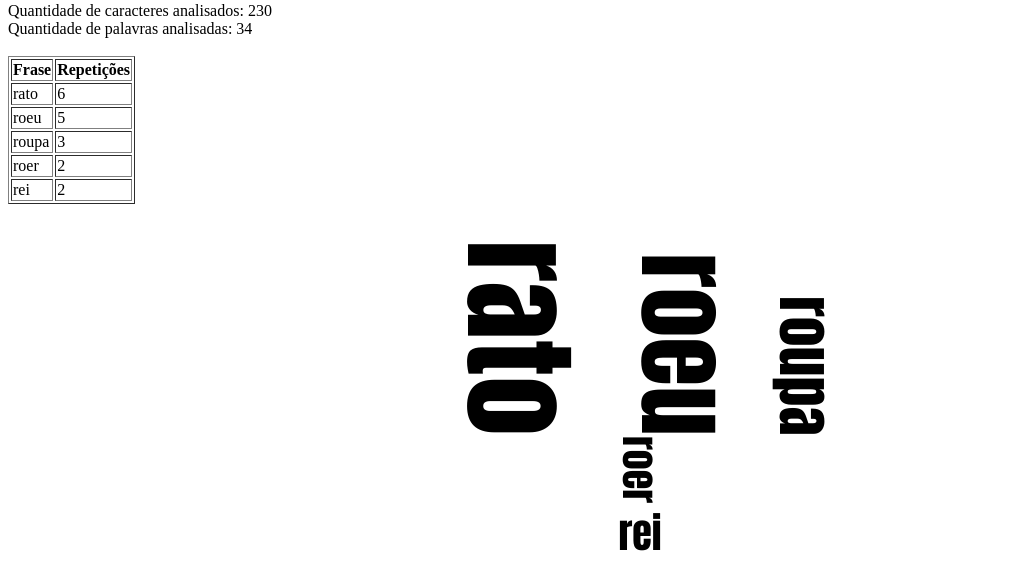
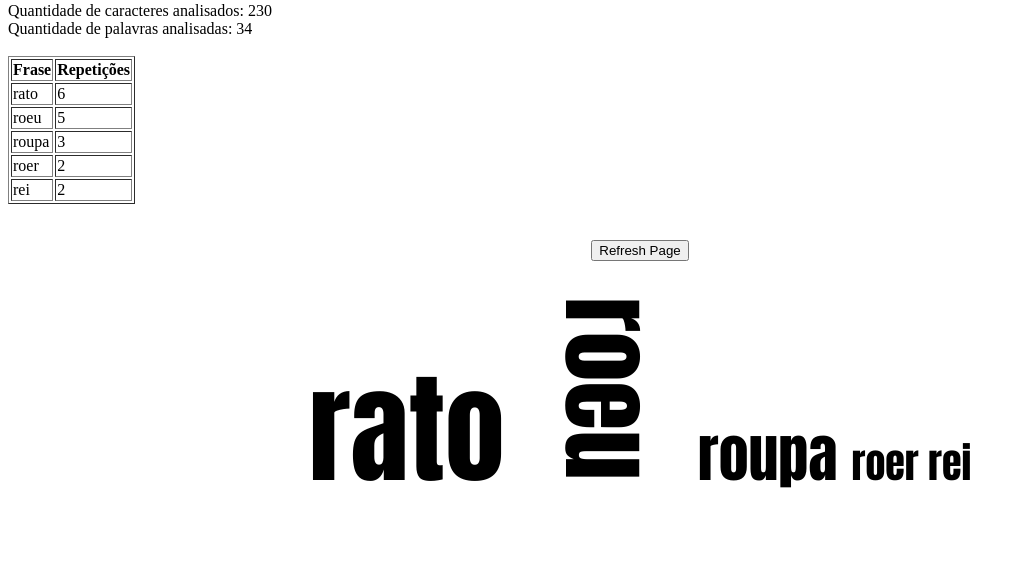
Before and after one commit to carloscrls/modulares, a PHP site: page /vetorizacaoDeTexto.php in a window 1280 px wide. Shown: the part 420-991 px from the top of the page, without its empty margins (0-1025 px from the left). After the commit the page ends 908 px from the top, so only its background shows below. Run offline with PHP 8.4, Linux system fonts and the light colour scheme.

Commit message:
Update vetorizacaoDeTexto.php

```diff
--- a/vetorizacaoDeTexto.php
+++ b/vetorizacaoDeTexto.php
@@ -146,7 +146,12 @@
 <br>
 <br>
 
-<div align="center">
+<div align="center" id="cloud" name="cloud">
+	<button onClick="history.go(0);">Refresh Page</button>
+	<br><br><br>
+	<!-- <button onClick="window.location.reload();">reload Page</button> -->
+
+
 <?php
 foreach ($arrPalavraRepeticoes as $palavra => $repeticoes)
 	{
@@ -154,7 +159,7 @@
 		{
 			$valida = 1;
 			$repeticoes *=20;
-			$possbilidade =  array(1,0);
+			$possbilidade =  array(1,2,3,4);
 			$posicoes = array_rand($possbilidade) == 1?"vertical-lr":"horintal-tb";
 			$br = array_rand($possbilidade) == 1?"<br>":"";
 			echo'<text align="center"  style="font-size: '.$repeticoes.'px; font-family: Impact;
```
